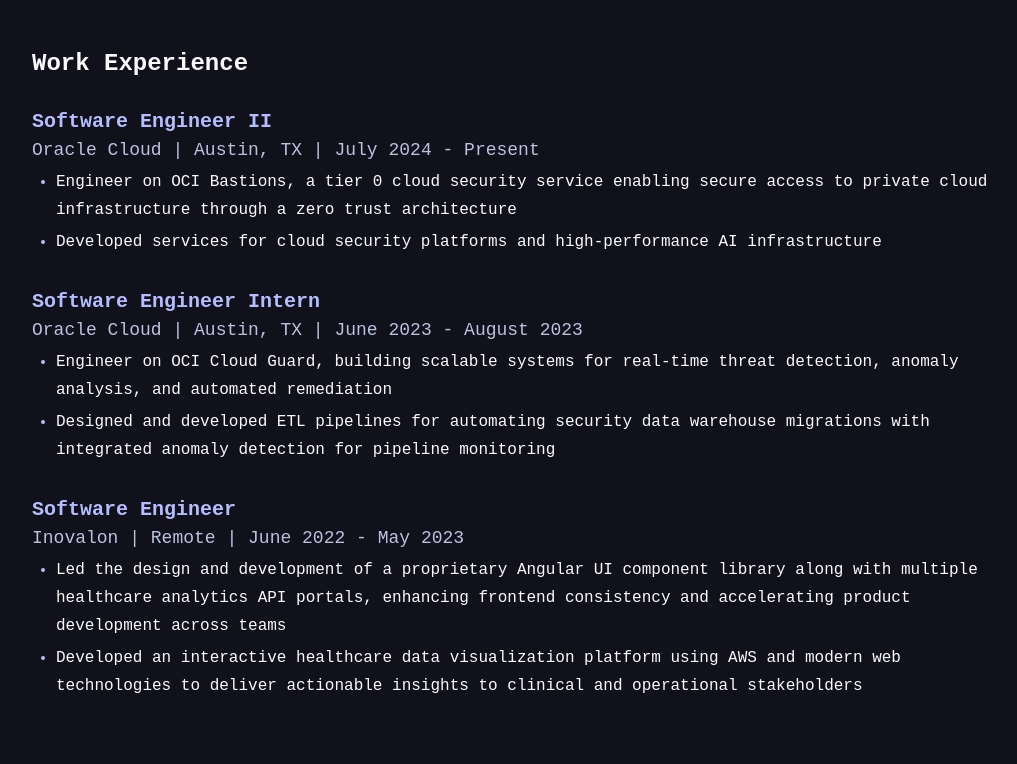
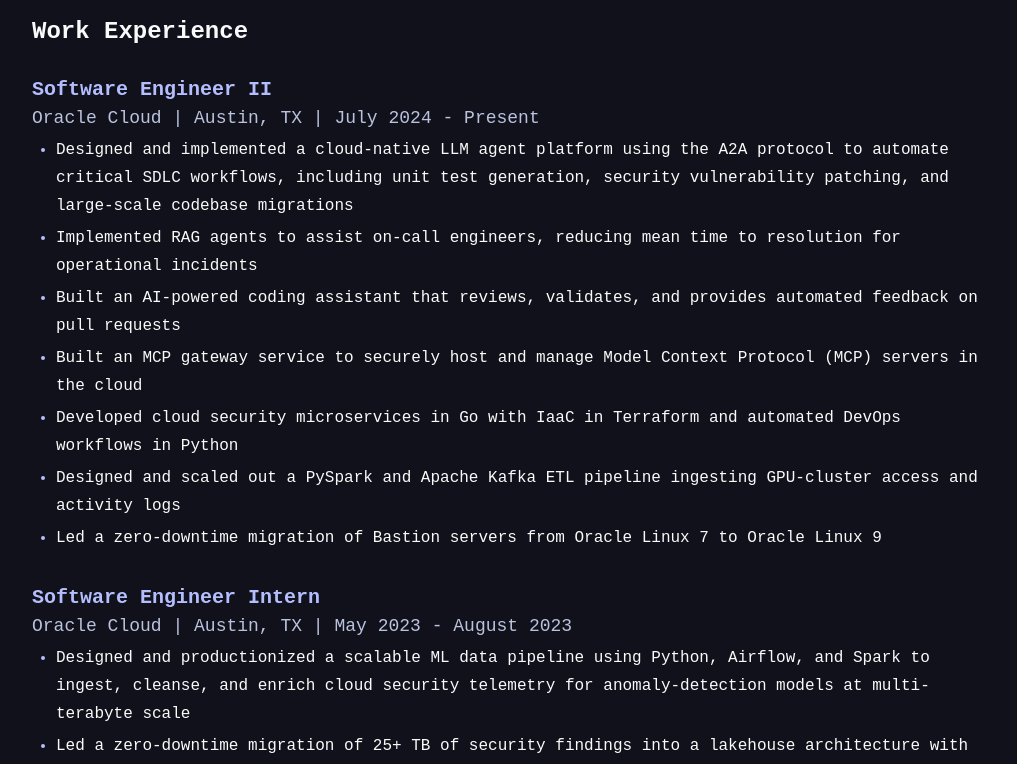
Before and after one commit to DylanPina/dsp.dev, a Next.js app: page / in a window 1280 px wide. Shown: the part 1380-2144 px from the top of the page, without its empty margins (144-1161 px from the left). Built offline with nearby package versions, Linux system fonts and the light colour scheme; no server answers.

Commit message:
Updated AboutSection

```diff
--- a/sections/AboutSection.tsx
+++ b/sections/AboutSection.tsx
@@ -146,7 +146,6 @@
     place: "Rutgers University New Brunswick",
     time: "2021 - 2024",
     bullets: [
-      "Graduated with honors",
       "Winner of the HackRU 2024 Hackathon education track",
     ],
   },
@@ -159,18 +158,23 @@
     place: "Oracle Cloud | Austin, TX",
     time: "July 2024 - Present",
     bullets: [
-      "Engineer on OCI Bastions, a tier 0 cloud security service enabling secure access to private cloud infrastructure through a zero trust architecture",
-      "Developed services for cloud security platforms and high-performance AI infrastructure",
+      "Designed and implemented a cloud-native LLM agent platform using the A2A protocol to automate critical SDLC workflows, including unit test generation, security vulnerability patching, and large-scale codebase migrations",
+      "Implemented RAG agents to assist on-call engineers, reducing mean time to resolution for operational incidents",
+      "Built an AI-powered coding assistant that reviews, validates, and provides automated feedback on pull requests",
+      "Built an MCP gateway service to securely host and manage Model Context Protocol (MCP) servers in the cloud",
+      "Developed cloud security microservices in Go with IaaC in Terraform and automated DevOps workflows in Python",
+      "Designed and scaled out a PySpark and Apache Kafka ETL pipeline ingesting GPU-cluster access and activity logs",
+      "Led a zero-downtime migration of Bastion servers from Oracle Linux 7 to Oracle Linux 9",
     ],
   },
   {
     id: 2,
     title: "Software Engineer Intern",
     place: "Oracle Cloud | Austin, TX",
-    time: "June 2023 - August 2023",
+    time: "May 2023 - August 2023",
     bullets: [
-      "Engineer on OCI Cloud Guard, building scalable systems for real-time threat detection, anomaly analysis, and automated remediation",
-      "Designed and developed ETL pipelines for automating security data warehouse migrations with integrated anomaly detection for pipeline monitoring",
+      "Designed and productionized a scalable ML data pipeline using Python, Airflow, and Spark to ingest, cleanse, and enrich cloud security telemetry for anomaly-detection models at multi-terabyte scale",
+      "Led a zero-downtime migration of 25+ TB of security findings into a lakehouse architecture with automated data-quality validation and Prometheus alerting, improving ML data reliability by 80%+",
     ],
   },
   {
@@ -179,8 +183,8 @@
     place: "Inovalon | Remote",
     time: "June 2022 - May 2023",
     bullets: [
-      "Led the design and development of a proprietary Angular UI component library along with multiple healthcare analytics API portals, enhancing frontend consistency and accelerating product development across teams",
-      "Developed an interactive healthcare data visualization platform using AWS and modern web technologies to deliver actionable insights to clinical and operational stakeholders",
+      "Spearheaded the architecture and implementation of components, services, and comprehensive documentation for a proprietary Angular UI component library, streamlining the development of several core products",
+      "Engineered a cloud-native developer portal for healthcare APIs using Angular, Java, AWS, and Okta OAuth2; delivered client demos, self-service docs, and real-time usage analytics, cutting client integration time by 50%",
     ],
   },
 ];
```
Also changed, not shown: 1 other file (tests, documents, lock files or other folders).
